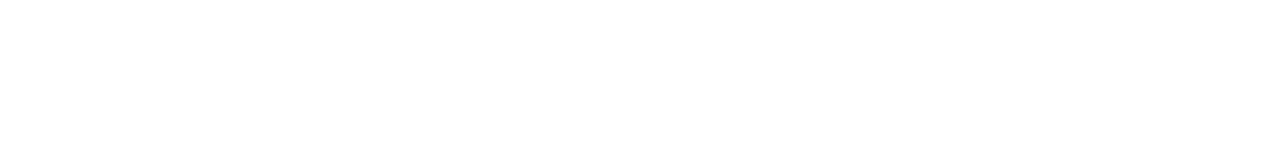
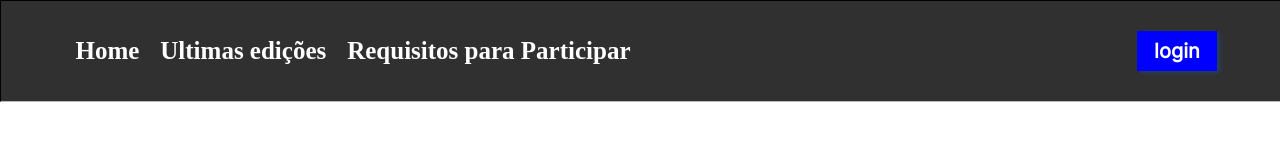
Before and after one commit to Lexcera/bootcamp-dnc, a plain HTML site: page index.html in a window 1280 px wide. Drawn offline with Linux system fonts and the light colour scheme.

Commit message:
criação do estilo CSS do menu

```diff
--- /dev/null
+++ b/estilo.css
@@ -0,0 +1,52 @@
+@import url('https://fonts.googleapis.com/css2?family=Inter&display=swap');
+body{
+   margin: 0px; /*margem externa*/
+   padding: 0px;/*margem interna*/
+}
+#principal{
+   width: 100%;
+   height: 100px;
+   border: 1px solid black;
+
+   background-color: #303030;
+
+   display: flex;
+   justify-content:space-between ;
+   align-items: center;
+
+   border-bottom: 1px solid #bababa;
+}
+
+#principal div a{
+   font-size: 25px;
+   font-weight: 600;
+   color: white;
+   text-decoration: none;
+}
+   #principal div a:hover{
+           color: #cccccc;
+   }
+#menu{
+   display: flex;
+   width: 45%;
+   justify-content: space-around; /*dividir os itens de maneira igualitaria*/
+   align-items: center;
+
+   margin-left: 5%;
+}
+    #principal button{
+  margin-right: 5%;
+   background-color: blue;
+   border: 0px;
+
+   height: 40px;
+   width: 80px;
+
+   font-family: 'inter';
+   font-size: 20px;
+   font-weight: 600;
+   color: white;
+
+   box-shadow: 3px 2px 4px rgba(12, 112, 242, 0.25);
+   cursor: pointer;
+}
--- a/index.html
+++ b/index.html
@@ -5,8 +5,16 @@
     <meta http-equiv="X-UA-Compatible" content="IE=edge">
     <meta name="viewport" content="width=device-width, initial-scale=1.0">
     <title>Bootcamp DNC</title>
+    <link rel="stylesheet" href="estilo.css">
 </head>
 <body>
-
+    <nav id="principal">
+        <div id="menu">
+            <a href="" >Home</a>
+            <a href="" >Ultimas edições</a>
+            <a href="">Requisitos para Participar</a>
+        </div>
+        <button>login</button>
+    </nav>
 </body>
 </html>
```
